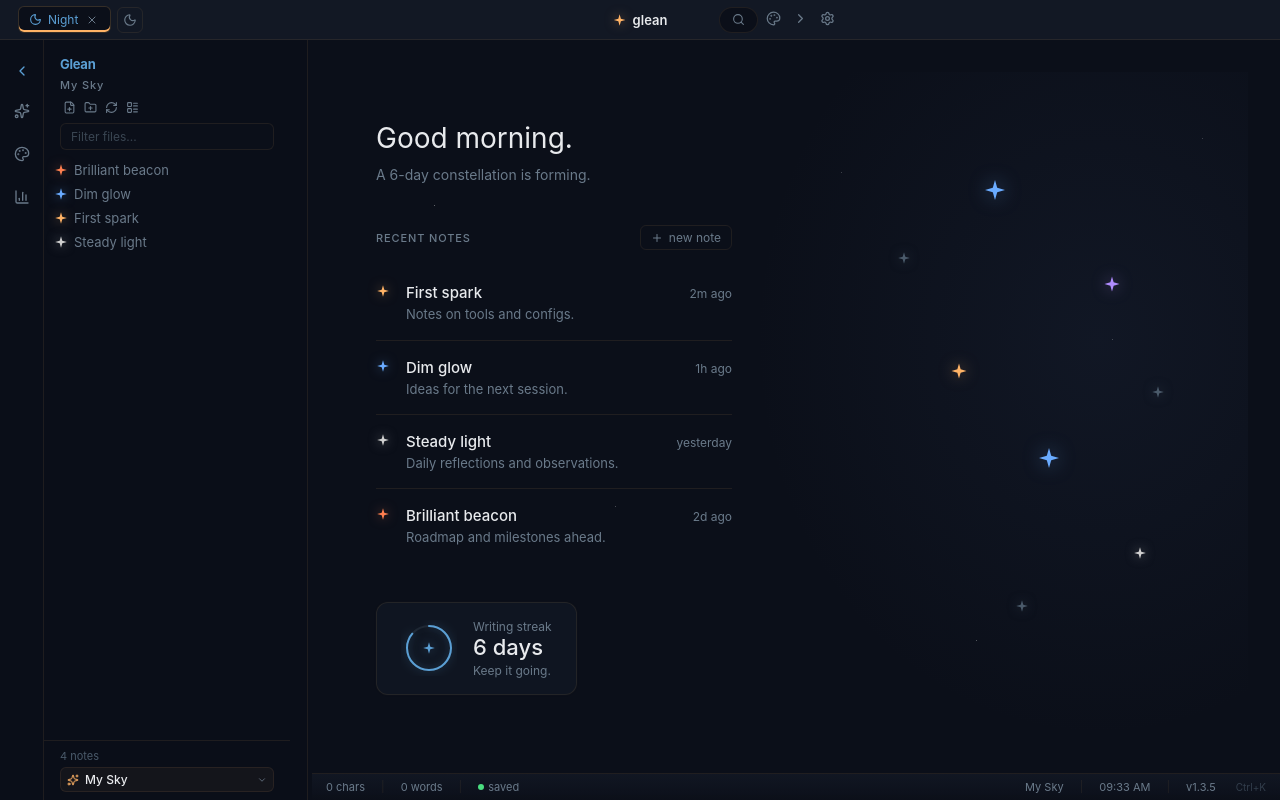
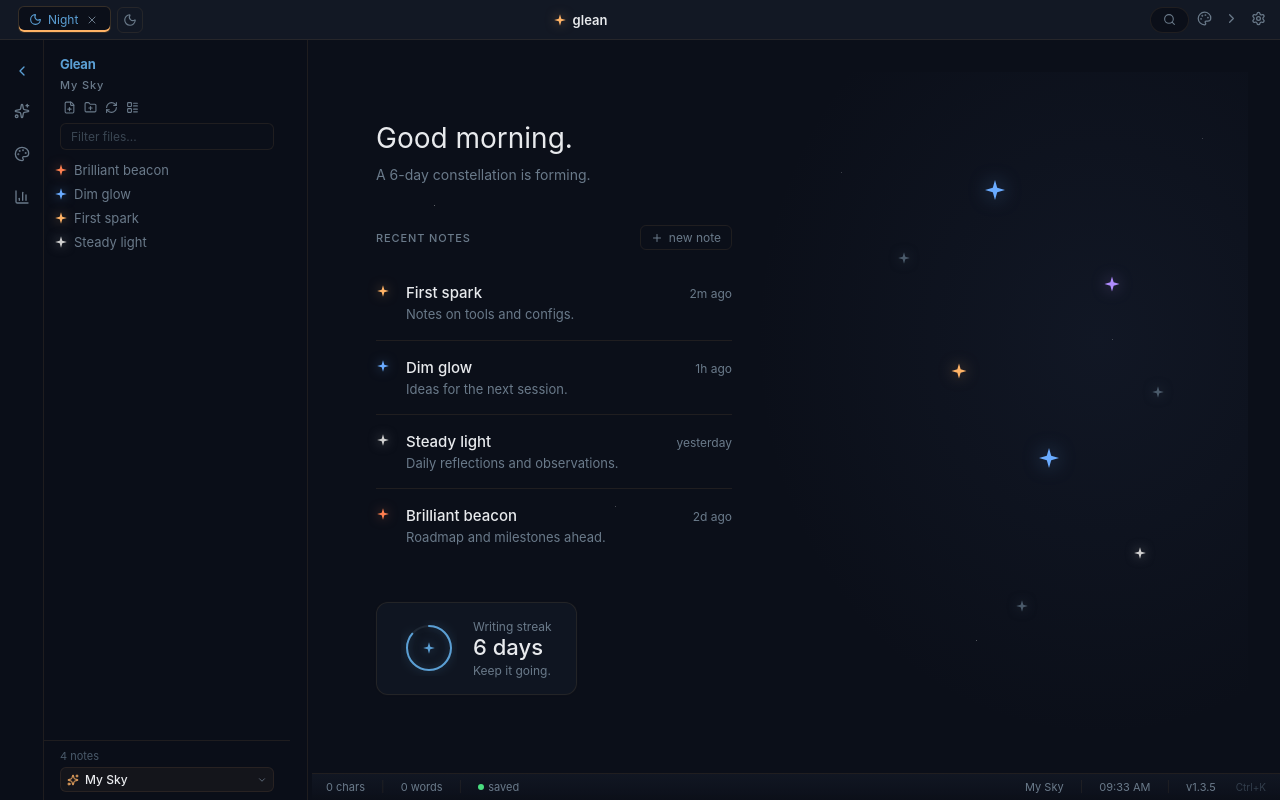
Before and after one commit to rokuroo171/glean, a React (Vite) app in the folder frontend/: page / in a window 1280 px wide. Built offline with nearby package versions, Linux system fonts and the light colour scheme.

Commit message:
fix: logo is a flex item, tabs can never overlap it
Removed absolute positioning on the logo. The bar is now a
3-column flex layout: [tabs flex:1] [logo] [spacer flex:1]
[controls]. Tabs densify as count increases and overflow is
hidden, so the logo is always visible and never overlapped.

```diff
--- a/frontend/src/components/TabBar.jsx
+++ b/frontend/src/components/TabBar.jsx
@@ -25,8 +25,8 @@ export default function TabBar({ tabs, activeId, onSelect, onClose, onNew, onSet
       {/* Left: sidebar toggle */}
       <div style={{ flexShrink: 0, ...noDrag }}>{/* sidebar icon lives in Workspace */}</div>
 
-      {/* Tabs — capped at 55% so logo always has room */}
-      <div style={{ display: 'flex', alignItems: 'center', gap: d.gap, flex: '1 1 0', minWidth: 0, maxWidth: '55%', overflow: 'hidden' }}>
+      {/* Tabs */}
+      <div style={{ display: 'flex', alignItems: 'center', gap: d.gap, flex: 1, minWidth: 0, overflow: 'hidden' }}>
         <AnimatePresence initial={false} mode="popLayout">
           {tabs.map(t => {
             const active = t.id === activeId
@@ -70,13 +70,15 @@ export default function TabBar({ tabs, activeId, onSelect, onClose, onNew, onSet
             display: 'flex', alignItems: 'center', justifyContent: 'center', ...noDrag }}><Icon name="moon" size={14} /></button>
       </div>
 
-      {/* Center: logo — always visible */}
+      {/* Center: logo — normal flex item, never overlaps */}
       <span style={{ display: 'flex', alignItems: 'center', gap: 6, color: colors.text,
-        fontSize: 13, fontWeight: 600, position: 'absolute', left: '50%', transform: 'translateX(-50%)',
-        pointerEvents: 'none', zIndex: 10, ...noDrag }}>
+        fontSize: 13, fontWeight: 600, flexShrink: 0, ...noDrag }}>
         <StarIcon species="warm" size="sm" />
         glean
       </span>
+
+      {/* Spacer — pushes controls right, balances the tabs left */}
+      <div style={{ flex: 1, minWidth: 0 }} />
 
       {/* Right: search, actions, controls */}
       <div style={{ display: 'flex', alignItems: 'center', gap: 4, flexShrink: 0, ...noDrag }}>
```
